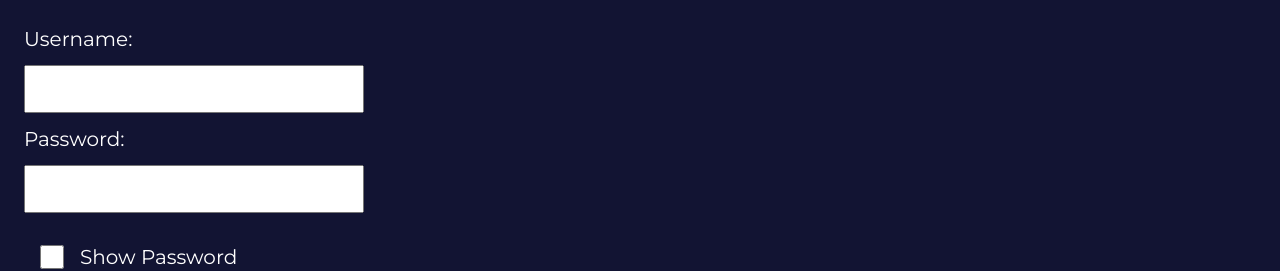
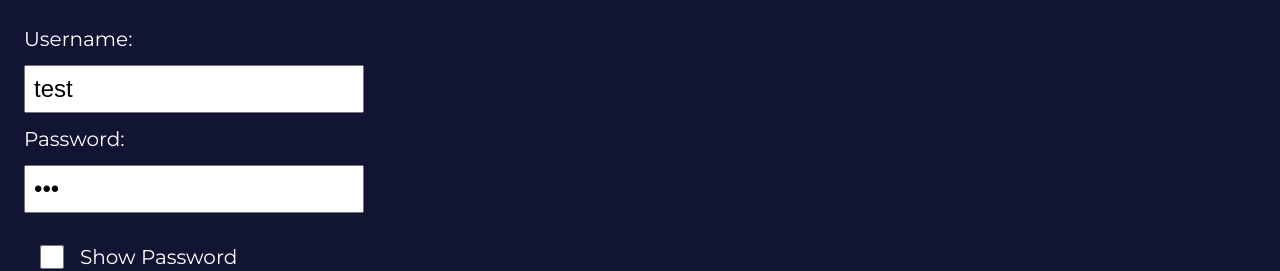
Before and after one commit to maek95/docker-test, a Next.js app in the folder frontend/: page /login in a window 1280 px wide. Shown: the part 229-500 px from the top of the page. Built offline with nearby package versions, Linux system fonts and the light colour scheme.

Commit message:
default account test and 123

```diff
--- a/frontend/app/host.js
+++ b/frontend/app/host.js
@@ -5,5 +5,5 @@
 
 //export const host = "http://16.171.111.156";
 
-//export const host = "http://localhost:4000"; // when working locally
+//export const host = "http://localhost:4000"; // when working locally, or just npm run dev in frontend folder to test styling
 export const host = "http://13.53.190.247:4000"
--- a/frontend/app/login/page.jsx
+++ b/frontend/app/login/page.jsx
@@ -10,8 +10,8 @@ import { host } from "../host";
 import NavBar from "@/components/NavBar";
 
 export default function LoginPage() {
-  const [username, setUsername] = useState("");
-  const [password, setPassword] = useState("");
+  const [username, setUsername] = useState("test");
+  const [password, setPassword] = useState("123");
   const router = useRouter();
   const [isFailedLogin, setisFailedLogin] = useState(false);
 
```
